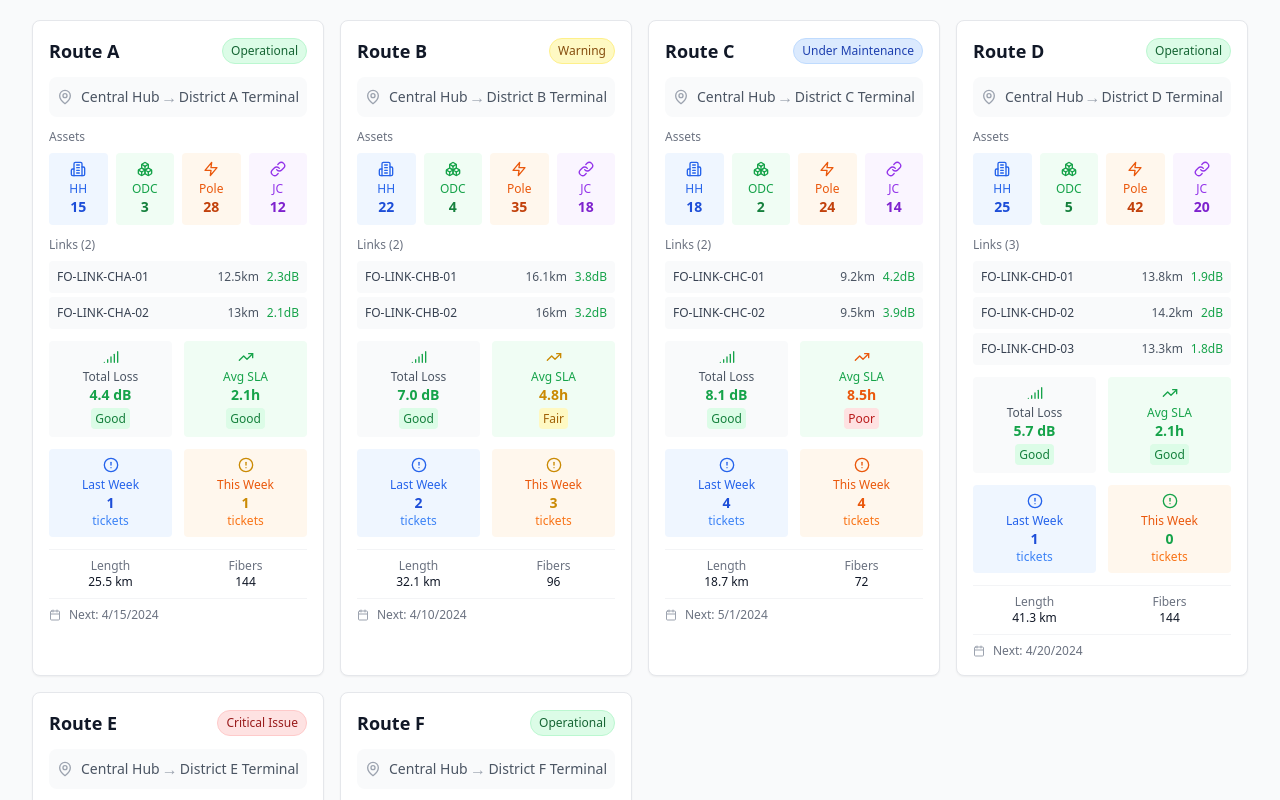
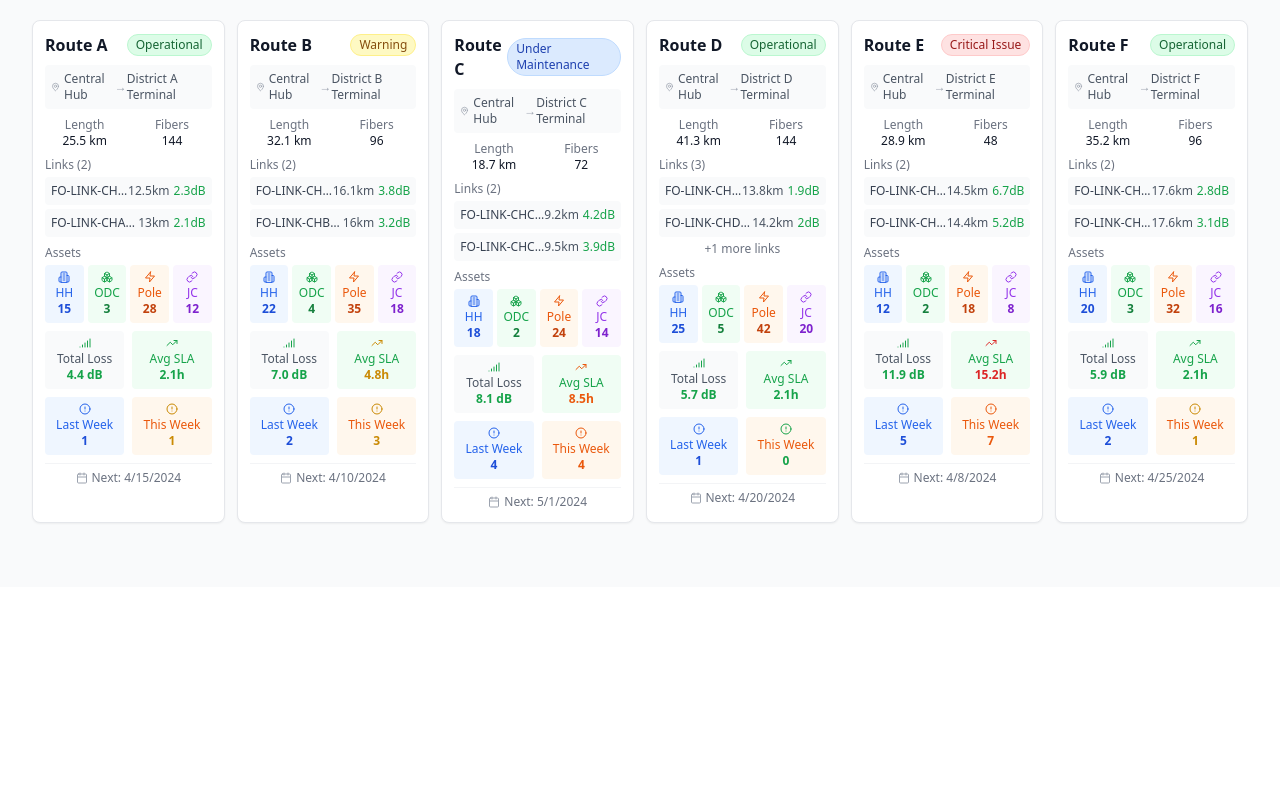
Before and after one commit to mgnxig/bolt_fibernet_Monitor, a React app: page / in a window 1280 px wide. Shown: the part 860-1660 px from the top of the page. After the commit the page ends 1447 px from the top, so only its background shows below. Built offline with nearby package versions, Linux system fonts and the light colour scheme; the HTML template or start-up script is replaced by a standard one.

Commit message:
Compact Route Status Layout - Single Row

```diff
--- a/src/components/Dashboard/Dashboard.tsx
+++ b/src/components/Dashboard/Dashboard.tsx
@@ -43,7 +43,7 @@ export default function Dashboard({ routes, alerts, slaData, slaTargets, onRoute
       {/* Route Status Grid */}
       <div className="mb-8">
         <h3 className="text-lg font-semibold text-gray-900 mb-4">Route Status</h3>
-        <div className="grid grid-cols-1 md:grid-cols-2 lg:grid-cols-3 xl:grid-cols-4 gap-4">
+        <div className="grid grid-cols-1 md:grid-cols-2 lg:grid-cols-4 xl:grid-cols-6 gap-3">
           {routes.map((route) => (
             <RouteCard
               key={route.id}
--- a/src/components/Dashboard/RouteCard.tsx
+++ b/src/components/Dashboard/RouteCard.tsx
@@ -80,137 +80,28 @@ export default function RouteCard({ route, onClick }: RouteCardProps) {
   return (
     <div
       onClick={onClick}
-      className="bg-white rounded-lg shadow-sm border border-gray-200 p-4 hover:shadow-md transition-all duration-200 cursor-pointer hover:border-blue-300"
+      className="bg-white rounded-lg shadow-sm border border-gray-200 p-3 hover:shadow-md transition-all duration-200 cursor-pointer hover:border-blue-300"
     >
       {/* Header with Route Name and Status */}
-      <div className="flex items-center justify-between mb-3">
-        <h3 className="text-lg font-semibold text-gray-900">{route.name}</h3>
-        <span className={`px-2 py-1 rounded-full text-xs font-medium border ${getStatusColor(route.status)}`}>
+      <div className="flex items-center justify-between mb-2">
+        <h3 className="text-base font-semibold text-gray-900">{route.name}</h3>
+        <span className={`px-2 py-0.5 rounded-full text-xs font-medium border ${getStatusColor(route.status)}`}>
           {getStatusText(route.status)}
         </span>
       </div>
 
       {/* Start - End Location */}
-      <div className="flex items-center justify-between mb-3 p-2 bg-gray-50 rounded-lg">
-        <div className="flex items-center space-x-2">
-          <MapPin className="h-4 w-4 text-gray-400" />
-          <span className="text-sm text-gray-600">{route.location.start}</span>
+      <div className="flex items-center justify-between mb-2 p-1.5 bg-gray-50 rounded">
+        <div className="flex items-center space-x-1">
+          <MapPin className="h-3 w-3 text-gray-400" />
+          <span className="text-xs text-gray-600">{route.location.start}</span>
         </div>
-        <span className="text-gray-400">→</span>
-        <span className="text-sm text-gray-600">{route.location.end}</span>
+        <span className="text-gray-400 text-xs">→</span>
+        <span className="text-xs text-gray-600">{route.location.end}</span>
       </div>
 
-      {/* Assets Detail */}
-      <div className="mb-3">
-        <h4 className="text-xs font-medium text-gray-500 mb-2">Assets</h4>
-        <div className="grid grid-cols-4 gap-2">
-          <div className="text-center p-2 bg-blue-50 rounded">
-            <Building2 className="h-4 w-4 text-blue-600 mx-auto mb-1" />
-            <p className="text-xs text-blue-600 font-medium">HH</p>
-            <p className="text-sm font-bold text-blue-700">{route.assets.handhole}</p>
-          </div>
-          <div className="text-center p-2 bg-green-50 rounded">
-            <Boxes className="h-4 w-4 text-green-600 mx-auto mb-1" />
-            <p className="text-xs text-green-600 font-medium">ODC</p>
-            <p className="text-sm font-bold text-green-700">{route.assets.odc}</p>
-          </div>
-          <div className="text-center p-2 bg-orange-50 rounded">
-            <Zap className="h-4 w-4 text-orange-600 mx-auto mb-1" />
-            <p className="text-xs text-orange-600 font-medium">Pole</p>
-            <p className="text-sm font-bold text-orange-700">{route.assets.pole}</p>
-          </div>
-          <div className="text-center p-2 bg-purple-50 rounded">
-            <JCIcon className="h-4 w-4 text-purple-600 mx-auto mb-1" />
-            <p className="text-xs text-purple-600 font-medium">JC</p>
-            <p className="text-sm font-bold text-purple-700">{route.assets.jc}</p>
-          </div>
-        </div>
-      </div>
-
-      {/* Links Detail */}
-      <div className="mb-3">
-        <h4 className="text-xs font-medium text-gray-500 mb-2">Links ({route.links.length})</h4>
-        <div className="space-y-1">
-          {route.links.map((link) => (
-            <div key={link.id} className="flex items-center justify-between text-xs bg-gray-50 rounded p-2">
-              <span className="font-medium text-gray-700">{link.name}</span>
-              <div className="flex items-center space-x-2">
-                <span className="text-gray-600">{link.length}km</span>
-                <span className={`font-medium ${getLossColor(link.totalLoss)}`}>
-                  {link.totalLoss}dB
-                </span>
-              </div>
-            </div>
-          ))}
-        </div>
-      </div>
-
-      {/* Key Metrics Grid */}
-      <div className="grid grid-cols-2 gap-3 mb-3">
-        {/* Total Loss */}
-        <div className="text-center p-2 bg-gray-50 rounded">
-          <div className="flex items-center justify-center mb-1">
-            <Signal className={`h-4 w-4 ${getLossColor(totalLoss)}`} />
-          </div>
-          <p className="text-xs text-gray-600 font-medium">Total Loss</p>
-          <p className={`text-sm font-bold ${getLossColor(totalLoss)}`}>
-            {totalLoss.toFixed(1)} dB
-          </p>
-          <span className={`text-xs px-1 py-0.5 rounded ${
-            totalLoss <= 15 ? 'bg-green-100 text-green-700' :
-            totalLoss <= 25 ? 'bg-yellow-100 text-yellow-700' :
-            'bg-red-100 text-red-700'
-          }`}>
-            {getLossStatus(totalLoss)}
-          </span>
-        </div>
-
-        {/* Average SLA */}
-        <div className="text-center p-2 bg-green-50 rounded">
-          <div className="flex items-center justify-center mb-1">
-            <TrendingUp className={`h-4 w-4 ${getSLAColor(averageSLAHours)}`} />
-          </div>
-          <p className="text-xs text-green-600 font-medium">Avg SLA</p>
-          <p className={`text-sm font-bold ${getSLAColor(averageSLAHours)}`}>
-            {averageSLAHours.toFixed(1)}h
-          </p>
-          <span className={`text-xs px-1 py-0.5 rounded ${
-            averageSLAHours <= 4 ? 'bg-green-100 text-green-700' :
-            averageSLAHours <= 8 ? 'bg-yellow-100 text-yellow-700' :
-            'bg-red-100 text-red-700'
-          }`}>
-            {averageSLAHours <= 4 ? 'Good' : averageSLAHours <= 8 ? 'Fair' : 'Poor'}
-          </span>
-        </div>
-      </div>
-
-      {/* Trouble Tickets - Split */}
-      <div className="grid grid-cols-2 gap-3 mb-3">
-        {/* Last Week Tickets */}
-        <div className="text-center p-2 bg-blue-50 rounded">
-          <div className="flex items-center justify-center mb-1">
-            <AlertCircle className="h-4 w-4 text-blue-600" />
-          </div>
-          <p className="text-xs text-blue-600 font-medium">Last Week</p>
-          <p className="text-sm font-bold text-blue-700">{ticketsLastWeek}</p>
-          <p className="text-xs text-blue-500">tickets</p>
-        </div>
-
-        {/* This Week Tickets */}
-        <div className="text-center p-2 bg-orange-50 rounded">
-          <div className="flex items-center justify-center mb-1">
-            <AlertCircle className={`h-4 w-4 ${getTroubleTicketColor(ticketsThisWeek)}`} />
-          </div>
-          <p className="text-xs text-orange-600 font-medium">This Week</p>
-          <p className={`text-sm font-bold ${getTroubleTicketColor(ticketsThisWeek)}`}>
-            {ticketsThisWeek}
-          </p>
-          <p className="text-xs text-orange-500">tickets</p>
-        </div>
-      </div>
-
-      {/* Additional Info */}
-      <div className="grid grid-cols-2 gap-3 text-xs border-t border-gray-100 pt-2">
+      {/* Total Length and Fiber */}
+      <div className="grid grid-cols-2 gap-2 mb-2 text-xs">
         <div className="text-center">
           <p className="text-gray-500">Length</p>
           <p className="font-medium text-gray-900">{totalLength.toFixed(1)} km</p>
@@ -221,10 +112,108 @@ export default function RouteCard({ route, onClick }: RouteCardProps) {
         </div>
       </div>
 
+      {/* Links Detail */}
+      <div className="mb-2">
+        <h4 className="text-xs font-medium text-gray-500 mb-1">Links ({route.links.length})</h4>
+        <div className="space-y-1">
+          {route.links.slice(0, 2).map((link) => (
+            <div key={link.id} className="flex items-center justify-between text-xs bg-gray-50 rounded p-1.5">
+              <span className="font-medium text-gray-700 truncate">{link.name}</span>
+              <div className="flex items-center space-x-1">
+                <span className="text-gray-600">{link.length}km</span>
+                <span className={`font-medium ${getLossColor(link.totalLoss)}`}>
+                  {link.totalLoss}dB
+                </span>
+              </div>
+            </div>
+          ))}
+          {route.links.length > 2 && (
+            <div className="text-xs text-gray-500 text-center">
+              +{route.links.length - 2} more links
+            </div>
+          )}
+        </div>
+      </div>
+
+      {/* Assets Detail */}
+      <div className="mb-2">
+        <h4 className="text-xs font-medium text-gray-500 mb-1">Assets</h4>
+        <div className="grid grid-cols-4 gap-1">
+          <div className="text-center p-1.5 bg-blue-50 rounded">
+            <Building2 className="h-3 w-3 text-blue-600 mx-auto mb-0.5" />
+            <p className="text-xs text-blue-600 font-medium">HH</p>
+            <p className="text-xs font-bold text-blue-700">{route.assets.handhole}</p>
+          </div>
+          <div className="text-center p-1.5 bg-green-50 rounded">
+            <Boxes className="h-3 w-3 text-green-600 mx-auto mb-0.5" />
+            <p className="text-xs text-green-600 font-medium">ODC</p>
+            <p className="text-xs font-bold text-green-700">{route.assets.odc}</p>
+          </div>
+          <div className="text-center p-1.5 bg-orange-50 rounded">
+            <Zap className="h-3 w-3 text-orange-600 mx-auto mb-0.5" />
+            <p className="text-xs text-orange-600 font-medium">Pole</p>
+            <p className="text-xs font-bold text-orange-700">{route.assets.pole}</p>
+          </div>
+          <div className="text-center p-1.5 bg-purple-50 rounded">
+            <JCIcon className="h-3 w-3 text-purple-600 mx-auto mb-0.5" />
+            <p className="text-xs text-purple-600 font-medium">JC</p>
+            <p className="text-xs font-bold text-purple-700">{route.assets.jc}</p>
+          </div>
+        </div>
+      </div>
+
+      {/* Key Metrics Grid */}
+      <div className="grid grid-cols-2 gap-2 mb-2">
+        {/* Total Loss */}
+        <div className="text-center p-1.5 bg-gray-50 rounded">
+          <div className="flex items-center justify-center mb-0.5">
+            <Signal className={`h-3 w-3 ${getLossColor(totalLoss)}`} />
+          </div>
+          <p className="text-xs text-gray-600 font-medium">Total Loss</p>
+          <p className={`text-xs font-bold ${getLossColor(totalLoss)}`}>
+            {totalLoss.toFixed(1)} dB
+          </p>
+        </div>
+
+        {/* Average SLA */}
+        <div className="text-center p-1.5 bg-green-50 rounded">
+          <div className="flex items-center justify-center mb-0.5">
+            <TrendingUp className={`h-3 w-3 ${getSLAColor(averageSLAHours)}`} />
+          </div>
+          <p className="text-xs text-green-600 font-medium">Avg SLA</p>
+          <p className={`text-xs font-bold ${getSLAColor(averageSLAHours)}`}>
+            {averageSLAHours.toFixed(1)}h
+          </p>
+        </div>
+      </div>
+
+      {/* Trouble Tickets - Split */}
+      <div className="grid grid-cols-2 gap-2 mb-2">
+        {/* Last Week Tickets */}
+        <div className="text-center p-1.5 bg-blue-50 rounded">
+          <div className="flex items-center justify-center mb-0.5">
+            <AlertCircle className="h-3 w-3 text-blue-600" />
+          </div>
+          <p className="text-xs text-blue-600 font-medium">Last Week</p>
+          <p className="text-xs font-bold text-blue-700">{ticketsLastWeek}</p>
+        </div>
+
+        {/* This Week Tickets */}
+        <div className="text-center p-1.5 bg-orange-50 rounded">
+          <div className="flex items-center justify-center mb-0.5">
+            <AlertCircle className={`h-3 w-3 ${getTroubleTicketColor(ticketsThisWeek)}`} />
+          </div>
+          <p className="text-xs text-orange-600 font-medium">This Week</p>
+          <p className={`text-xs font-bold ${getTroubleTicketColor(ticketsThisWeek)}`}>
+            {ticketsThisWeek}
+          </p>
+        </div>
+      </div>
+
       {/* Next Maintenance */}
-      <div className="border-t border-gray-100 pt-2 mt-2">
-        <div className="flex items-center justify-between">
-          <div className="flex items-center space-x-2">
+      <div className="border-t border-gray-100 pt-1.5">
+        <div className="flex items-center justify-center">
+          <div className="flex items-center space-x-1">
             <Calendar className="h-3 w-3 text-gray-400" />
             <span className="text-xs text-gray-500">
               Next: {new Date(route.nextMaintenance).toLocaleDateString()}
```
